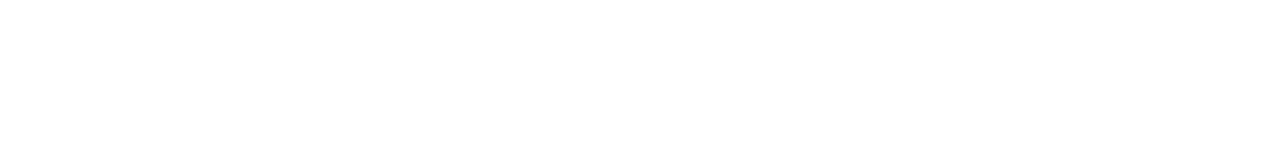
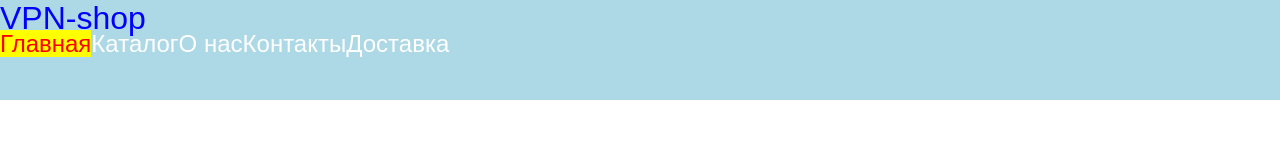
Before and after one commit to NikitaAnuf/Nikitos072.github.io, a plain HTML site: page index.html in a window 1280 px wide. Drawn offline with Linux system fonts and the light colour scheme.

Commit message:
Первые наработки

```diff
--- a/index.css
+++ b/index.css
@@ -6,13 +6,13 @@
     top: 0;
     left: 0;
     position: fixed;
-    z-index: 101;
     font-family: Arial, Helvetica, sans-serif;
     font-size: 18pt;
 }
 .logo {
     color: blue;
     font-size: 24pt;
+    height: 30px;
 }
 .text {
     font-size: 14pt;
--- a/index.html
+++ b/index.html
@@ -1,7 +1,22 @@
 <!DOCTYPE html>
   <head>
+    <title>VPN-shop</title>
     <link rel="stylesheet" type="text/css" href="index.css">
   </head>
   <body>
+    <div class="menu" height="69px">
+      <div class="logo">
+        VPN-shop
+      </div>
+      <table height="70px;">
+        <tr align="center">
+          <tb style="background-color: yellow; color: red;">Главная</tb>
+          <tb>Каталог</tb>
+          <tb>О нас</tb>
+          <tb>Контакты</tb>
+          <tb>Доставка</tb>
+        </tr>
+      </table>
+    </div>
   </body>
 </html>
```
